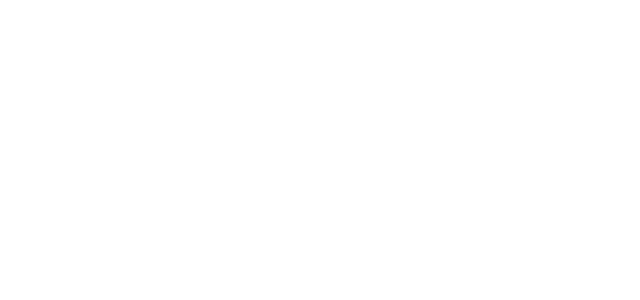
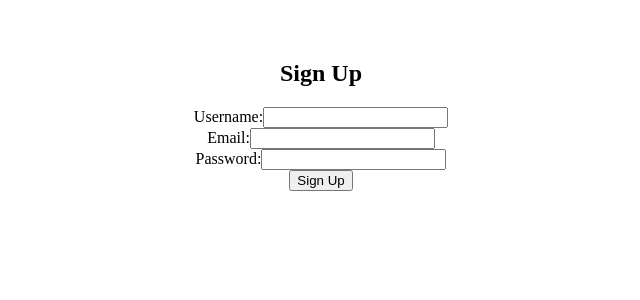
Before and after one commit to tawab2001/booking_project, a React (Vite) app: page /SignUp in a window 1280 px wide. Shown: the top 300 px of the page, without its empty margins (319-959 px from the left). Built offline with nearby package versions, Linux system fonts and the light colour scheme.

Commit message:
linke page

```diff
--- a/package.json
+++ b/package.json
@@ -14,7 +14,8 @@
     "react": "^19.0.0",
     "react-bootstrap": "^2.10.9",
     "react-dom": "^19.1.0",
-    "react-icons": "^5.5.0"
+    "react-icons": "^5.5.0",
+    "react-router-dom": "^7.5.1"
   },
   "devDependencies": {
     "@eslint/js": "^9.22.0",
--- a/src/App.jsx
+++ b/src/App.jsx
@@ -2,13 +2,31 @@ import { useState } from 'react'
 import reactLogo from './assets/react.svg'
 import viteLogo from '/vite.svg'
 import './App.css'
+import { RouterProvider, createBrowserRouter } from "react-router-dom";
+import Home from './pages/Home/home';
+import Logein from './pages/Logein/logein';
+import Profile from './pages/Profile/profile';
+import SignUp from './pages/signUp/signUp';
+import Events from './pages/Events/events';
 
+const router = createBrowserRouter([
+  {
+    path: "",
+    // element: <Applayout/>,
+    children: [
+      { path: "", element: <Home/> },
+      { path: "Logein", element: <Logein/> },
+      { path: "Profile", element: <Profile/> },
+      {path: "SignUp", element:<SignUp/>},
+      {path: "Eventsdetils", element:< Events/>}
+    ],
+  },
+]);
 function App() {
-  const [count, setCount] = useState(0)
 
   return (
     <>
-
+      <RouterProvider router={router} />
     </>
   )
 }
--- a/src/pages/Events/events.jsx
+++ b/src/pages/Events/events.jsx
@@ -0,0 +1,12 @@
+import React from 'react';
+
+const Events = () => {
+    return (
+        <div>
+            <h1>Events Page</h1>
+            <p>Welcome to the Events page. Here you can find all the upcoming events.</p>
+        </div>
+    );
+};
+
+export default Events;
--- a/src/pages/Home/home.jsx
+++ b/src/pages/Home/home.jsx
@@ -0,0 +1,12 @@
+import React from 'react';
+
+const Home = () => {
+    return (
+        <div>
+            <h1>Welcome to the Home Page</h1>
+            <p>This is the main page of the booking project.</p>
+        </div>
+    );
+};
+
+export default Home;
--- a/src/pages/Logein/logein.jsx
+++ b/src/pages/Logein/logein.jsx
@@ -0,0 +1,40 @@
+import React, { useState } from 'react';
+
+const Logein = () => {
+    const [email, setEmail] = useState('');
+    const [password, setPassword] = useState('');
+
+    const handleSubmit = (e) => {
+        e.preventDefault();
+        // Add login logic here
+        console.log('Email:', email);
+        console.log('Password:', password);
+    };
+
+    return (
+        <div style={{ display: 'flex', justifyContent: 'center', alignItems: 'center', height: '100vh' }}>
+            <form onSubmit={handleSubmit} style={{ display: 'flex', flexDirection: 'column', width: '300px' }}>
+                <h2>Login</h2>
+                <label htmlFor="email">Email:</label>
+                <input
+                    type="email"
+                    id="email"
+                    value={email}
+                    onChange={(e) => setEmail(e.target.value)}
+                    required
+                />
+                <label htmlFor="password">Password:</label>
+                <input
+                    type="password"
+                    id="password"
+                    value={password}
+                    onChange={(e) => setPassword(e.target.value)}
+                    required
+                />
+                <button type="submit" style={{ marginTop: '20px' }}>Log In</button>
+            </form>
+        </div>
+    );
+};
+
+export default Logein;
--- a/src/pages/Profile/profile.jsx
+++ b/src/pages/Profile/profile.jsx
@@ -0,0 +1,12 @@
+import React from 'react';
+
+const Profile = () => {
+    return (
+        <div>
+            <h1>Profile Page</h1>
+            <p>Welcome to your profile!</p>
+        </div>
+    );
+};
+
+export default Profile;
--- a/src/pages/signUp/signUp.jsx
+++ b/src/pages/signUp/signUp.jsx
@@ -0,0 +1,64 @@
+import React, { useState } from 'react';
+
+const SignUp = () => {
+    const [formData, setFormData] = useState({
+        username: '',
+        email: '',
+        password: '',
+    });
+
+    const handleChange = (e) => {
+        const { name, value } = e.target;
+        setFormData({ ...formData, [name]: value });
+    };
+
+    const handleSubmit = (e) => {
+        e.preventDefault();
+        console.log('Form submitted:', formData);
+        // Add your sign-up logic here
+    };
+
+    return (
+        <div className="sign-up">
+            <h2>Sign Up</h2>
+            <form onSubmit={handleSubmit}>
+                <div>
+                    <label htmlFor="username">Username:</label>
+                    <input
+                        type="text"
+                        id="username"
+                        name="username"
+                        value={formData.username}
+                        onChange={handleChange}
+                        required
+                    />
+                </div>
+                <div>
+                    <label htmlFor="email">Email:</label>
+                    <input
+                        type="email"
+                        id="email"
+                        name="email"
+                        value={formData.email}
+                        onChange={handleChange}
+                        required
+                    />
+                </div>
+                <div>
+                    <label htmlFor="password">Password:</label>
+                    <input
+                        type="password"
+                        id="password"
+                        name="password"
+                        value={formData.password}
+                        onChange={handleChange}
+                        required
+                    />
+                </div>
+                <button type="submit">Sign Up</button>
+            </form>
+        </div>
+    );
+};
+
+export default SignUp;
```
Also changed, not shown: src/pages/Eventsdetils.jsx/detils.jsx (+12 -0 lines), 1 other file (tests, documents, lock files or other folders).
